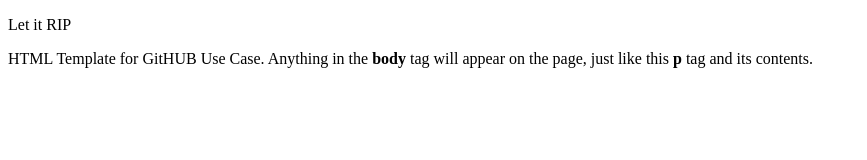
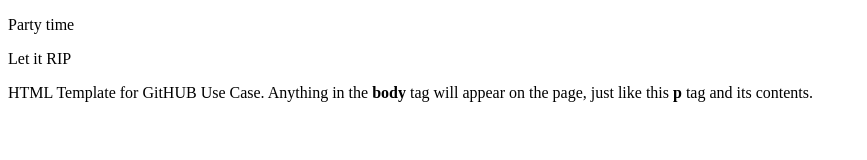
Before and after one commit to imofelde/git_proba_html, a plain HTML site: page index.html in a window 1280 px wide. Shown: the whole page, without its empty margins (0-867 px from the left). Drawn offline with Linux system fonts and the light colour scheme.

Commit message:
new text added

```diff
--- a/index.html
+++ b/index.html
@@ -4,6 +4,7 @@
     <title>This is the title of the webpage!</title>
   </head>
   <body>
+    <p>Party time</p>
     <p>Let it RIP</p>
     <p>HTML Template for GitHUB Use Case. Anything in the <strong>body</strong> tag will appear on the page, just like this <strong>p</strong> tag and its contents.</p>
   </body>
```
